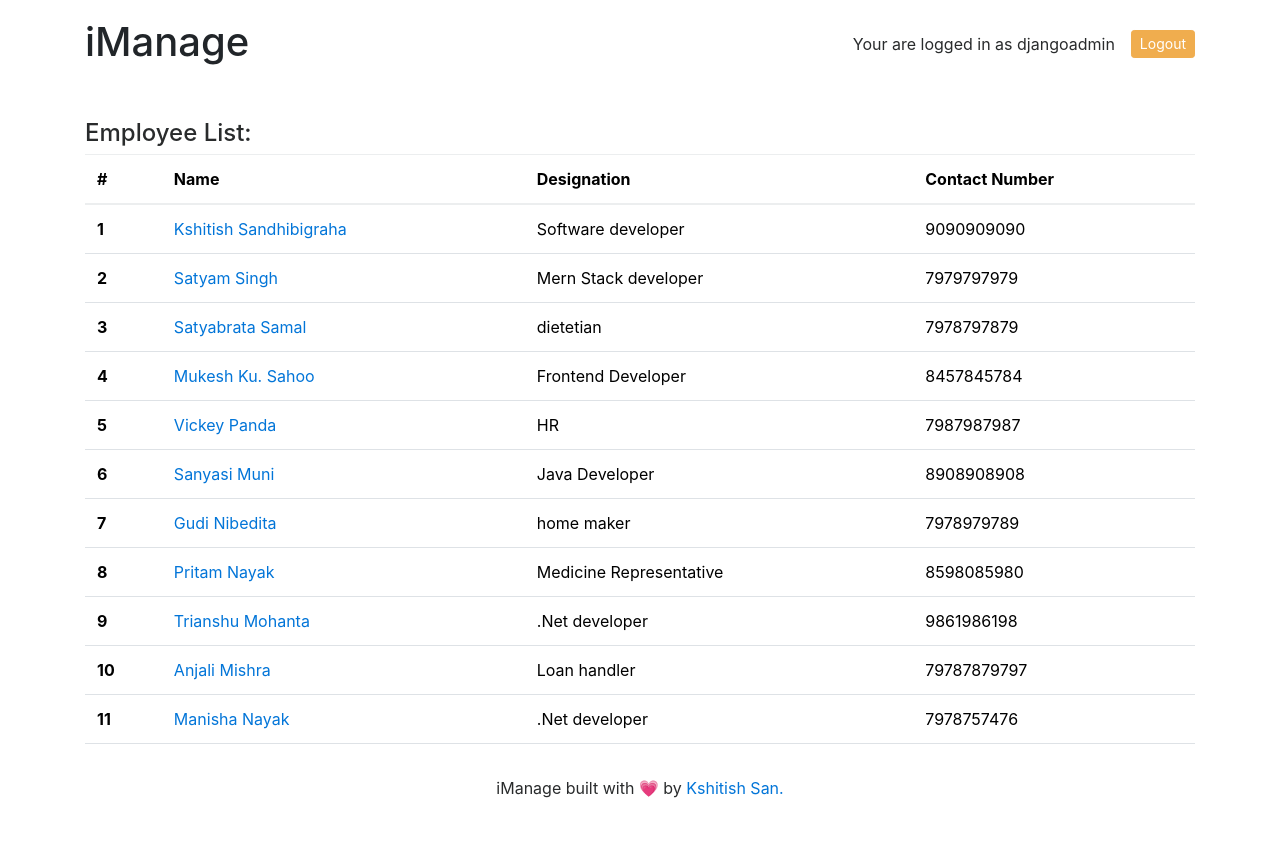
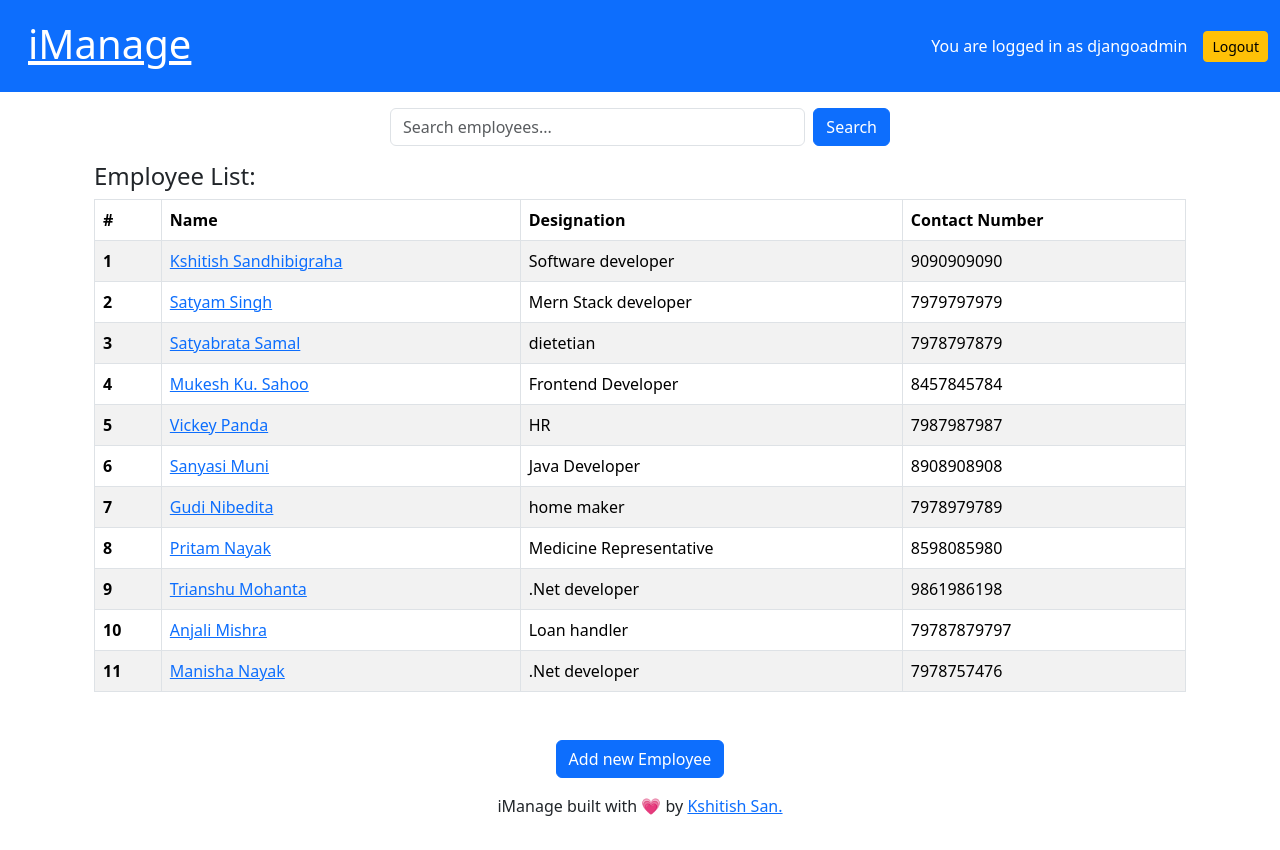
Before and after one commit to kshitish18/iManage, a Django app: page / in a window 1280 px wide. Before the commit the page ends 798 px from the top, so only its background shows below. Run offline with Django 4.2, Linux system fonts and the light colour scheme; a user stored in the database is signed in; data comes from the database, SQL or seed files in the repository; both versions use the stored data as it was after the commit.

Commit message:
the user can add there own data individually from the frontend

```diff
--- a/mysite/urls.py
+++ b/mysite/urls.py
@@ -20,6 +20,7 @@ from django.urls import path, include
 from . import views
 from django.conf import settings
 from django.conf.urls.static import static
+from .views import home, add_employee
 
 urlpatterns = [
     path("admin/", admin.site.urls),
@@ -27,5 +28,6 @@ urlpatterns = [
     path("employees/", include('employees.urls')),
     path('signup/', views.signup, name='signup'),
     path('login/', views.login, name='login'),
-    path('logout/', views.logout, name='logout')
+    path('logout/', views.logout, name='logout'),
+    path('add/', add_employee, name='add_employee'),
 ] + static(settings.MEDIA_URL, document_root=settings.MEDIA_ROOT)
--- a/mysite/views.py
+++ b/mysite/views.py
@@ -4,11 +4,18 @@ from employees.models import Employee
 from .forms import RegistrationForm
 from django.contrib.auth.forms import AuthenticationForm
 from django.contrib import auth
+from .employee_forms import EmployeeForm
 
 def home(request):
-    employees =  Employee.objects.all()
+    query = request.GET.get('q')
+    if query:
+        employees = Employee.objects.filter(first_name__icontains=query) | Employee.objects.filter(last_name__icontains=query)
+    else:
+        employees = Employee.objects.all()
+
     context = {
         'employees' : employees,
+        'query': query,
     }
     return render(request, 'home.html', context)
 
@@ -48,3 +55,18 @@ def login(request):
 def logout(request):
     auth.logout(request)
     return redirect('home')
+
+
+def add_employee(request):
+    if request.method == 'POST':
+        form = EmployeeForm(request.POST, request.FILES)
+        if form.is_valid():
+            form.save()
+            return redirect('home')
+    else:
+        form = EmployeeForm()
+
+    context = {
+        'form': form,
+    }
+    return render(request, 'add_employee.html', context)
--- a/templates/base.html
+++ b/templates/base.html
@@ -20,46 +20,39 @@
     ></script>
     <link rel="stylesheet" href="{% static 'css/style.css' %}" />
     <link href="https://fonts.googleapis.com/css?family=Playfair+Display:700,900" rel="stylesheet">
-    <link href="https://getbootstrap.com/docs/4.0/dist/css/bootstrap.min.css" rel="stylesheet">
-
   </head>
-  <body  class="d-flex flex-column min-vh-100">
-    <div class="container flex-grow-1 ">
-
-
-      <header class="emp-header py-3 pb-5 ">
+  <body class="d-flex flex-column min-vh-100">
+    <div class="w-100 px-0">
+      <header class="emp-header py-3 pb-3 sticky-top bg-primary text-white">
+        <div class="container-fluid">
           <div class="row flex-nowrap justify-content-between align-items-center">
             <div class="col-8 pt-1">
-            <h1><a class="blog-header-logo text-dark no-underline" href="/">iManage</a></h1>
+              <h1><a class="blog-header-logo text-white no-underline m-3" href="/">iManage</a></h1>
             </div>
             <div class="col-4 d-flex justify-content-end align-items-center">
-
               {% if not user.is_authenticated %}
-
-            <a href="{% url 'login' %}" class="btn btn-sm btn-warning" href="">Login</a> &nbsp;
-            <a href="{% url 'signup' %}" class="btn btn-sm btn-outline-secondary" href="">SignUp</a>
-
+                <a href="{% url 'login' %}" class="btn btn-sm btn-warning">Login</a> &nbsp;
+                <a href="{% url 'signup' %}" class="btn btn-sm btn-outline-secondary">SignUp</a>
               {% else %}
-            <span>Your are logged in as {{ user }}</span>
+                <span>You are logged in as {{ user }}</span>
                 &emsp;<a href="{% url 'logout' %}" class="btn btn-sm btn-warning">Logout</a>
-            <span></span>
               {% endif %}
+            </div>
           </div>
         </div>
       </header>
 
+    </div>
 
+    <div class="container flex-grow-1">
       {% comment %} main-part {% endcomment %}
-
       {% block content %}
-
       {% endblock %}
+    </div>
 
     {% comment %} footer {% endcomment %}
-
     <footer class="emp-footer text-center py-3 mt-auto">
       <p>iManage built with 💗 by <a href="#">Kshitish San.</a></p>
     </footer>
-
   </body>
 </html>
--- a/templates/home.html
+++ b/templates/home.html
@@ -1,9 +1,15 @@
 {% extends 'base.html' %}
 
 {% block content %}
+<div class="container pt-3">
 
+  <form method="GET" action="{% url 'home' %}" class="d-flex mb-3" style="width: 500px; margin: auto;">
+    <input type="text" name="q" class="form-control me-2" placeholder="Search employees...">
+    <button type="submit" class="btn btn-primary">Search</button>
+  </form>
     <h4>Employee List:</h4>
-      <table class="table">
+    {% if employees %}
+    <table class="table table-striped table-bordered">
         <thead>
             <tr>
                 <th scope="col">#</th>
@@ -16,13 +22,25 @@
             {% for emp in employees %}
             <tr>
                 <th>{{ forloop.counter }}</th>
-            <td><a href="{% url 'employee_details' emp.id %}">{{ emp.first_name }} {{emp.last_name}}</a></td>
+                <td><a href="{% url 'employee_details' emp.id %}">{{ emp.first_name }} {{ emp.last_name }}</a></td>
                 <td>{{ emp.designation }}</td>
                 <td>{{ emp.phone_number }}</td>
             </tr>
             {% endfor %}
         </tbody>
     </table>
+    {% else %}
+    <p class="text-center">No employees found matching "{{ query }}".</p>
+    <div class="text-center">
+      <a href="{% url 'home'%}" class="btn btn-primary mt-3" >Back to home</a>
     </div>
+    {% endif %}
 
+    {% if user.is_authenticated %}
+    <div class="text-center mt-5">
+       <a class="btn btn-primary" href="{% url 'add_employee' %}"> Add new Employee </a>
+    </div>
+    {% endif %}
+
+</div>
 {% endblock %}
```
Also changed, not shown: mysite/employee_forms.py (added, +8 -0 lines), templates/add_employee.html (added, +46 -0 lines), templates/employee_details.html (+5 -6 lines), db.sqlite3, media/images/men1-v.jpg (added), media/images/men3-v.jpg (added), media/images/pexels-elletakesphotos-1549200.jpg (added), media/images/pexels-olly-733872.jpg (added), media/images/women2-v.jpg (added). Lines whose indentation alone changed are shown as unchanged.
